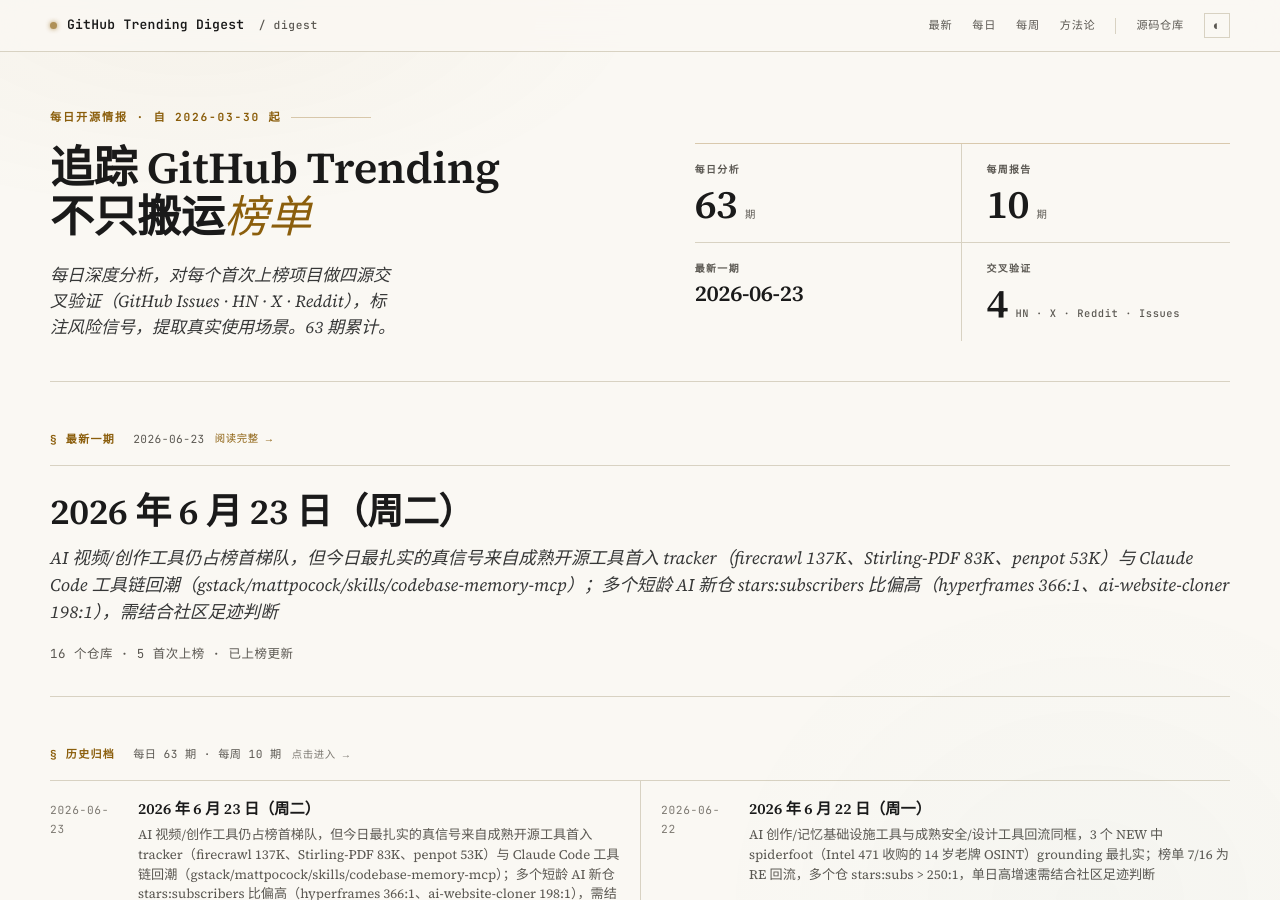
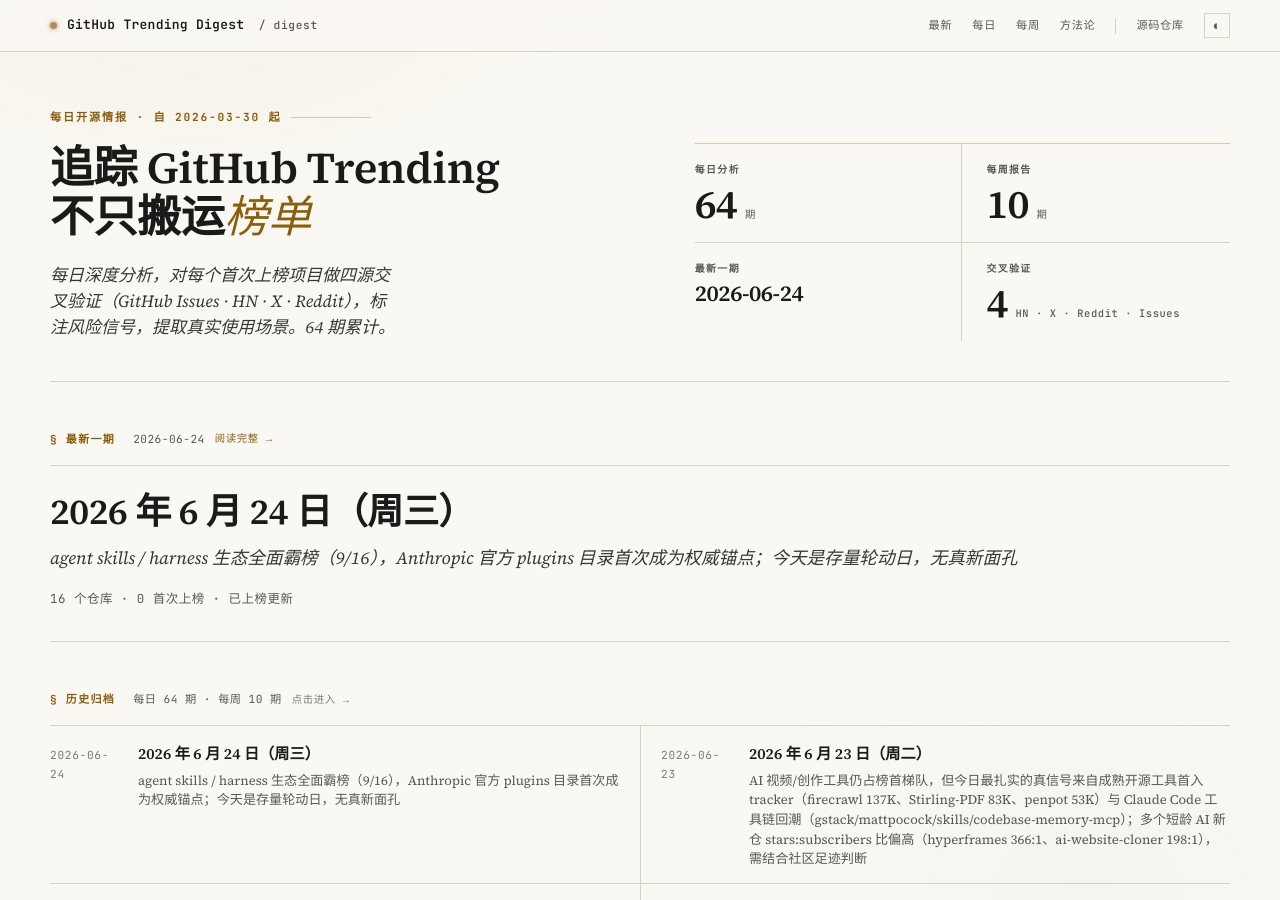
Before and after one commit to maxzyma/github-trending-digest, a Jekyll site: the page built from index.md, in a window 1280 px wide and 900 px high. Built offline with Jekyll 4.4.1, drawn with Linux system fonts in a browser that asks for light colours; part of the change alters nothing that is shown; some of the changed text lies outside the part shown.

Commit message:
daily: 2026-06-24 — agent skills/harness 生态霸榜 9/16，Anthropic 官方 plugins 目录 claude-plugins-official 首次成权威锚点（平台方对第三方 skills 赛道官方收口）+ 存量轮动日 16/16 全历史已上榜·零真 NEW（脚本 change 比对失效误标 NEW）+ daily_stock_analysis↑10/deer-flow↑5 领涨·palmier-pro↓5/voicebox↓8 退潮 + 多个短龄 agent 项目 star/watchers 失衡（ECC 197:1/worldmonitor 162:1/gstack 166:1）+ daily_stock_analysis fork:star≈0.9:1 template 复制模式
Generated with Claude Code

```diff
--- /dev/null
+++ b/daily/2026-06-24-analysis.md
@@ -0,0 +1,154 @@
+---
+layout: daily
+date: 2026-06-24
+title: GitHub Trending 深度分析 — 2026 年 6 月 24 日（周三）
+subtitle: agent skills / harness 生态全面霸榜（9/16），Anthropic 官方 plugins 目录首次成为权威锚点；今天是存量轮动日，无真新面孔
+total: 16
+new_count: 0
+new_repos: []
+updated_repos:
+  - repo: anthropics/claude-plugins-official
+    change: RE
+    days_listed: null
+  - repo: calesthio/OpenMontage
+    change: "="
+    days_listed: null
+  - repo: ZhuLinsen/daily_stock_analysis
+    change: ↑10
+    days_listed: null
+  - repo: mukul975/Anthropic-Cybersecurity-Skills
+    change: ↑1
+    days_listed: null
+  - repo: garrytan/gstack
+    change: ↑3
+    days_listed: null
+  - repo: bytedance/deer-flow
+    change: ↑5
+    days_listed: null
+  - repo: palmier-io/palmier-pro
+    change: ↓5
+    days_listed: null
+  - repo: jamiepine/voicebox
+    change: ↓8
+    days_listed: null
+  - repo: DeusData/codebase-memory-mcp
+    change: ↓3
+    days_listed: null
+  - repo: JCodesMore/ai-website-cloner-template
+    change: ↑2
+    days_listed: null
+  - repo: koala73/worldmonitor
+    change: RE
+    days_listed: null
+  - repo: shanraisshan/claude-code-best-practice
+    change: RE
+    days_listed: null
+  - repo: revfactory/harness
+    change: RE
+    days_listed: null
+  - repo: NousResearch/hermes-agent
+    change: RE
+    days_listed: null
+  - repo: affaan-m/ECC
+    change: RE
+    days_listed: null
+  - repo: byoungd/English-level-up-tips
+    change: RE
+    days_listed: null
+---
+
+# GitHub Trending 深度分析 — 2026 年 6 月 24 日（周三）
+
+_agent skills / harness 生态全面霸榜（9/16），Anthropic 官方 plugins 目录首次成为权威锚点；今天是存量轮动日，无真新面孔_
+
+_项目总数: 16 | 首次上榜: 0 | 重新上榜: 7 | 已上榜更新: 9 | 数据源: https://github.com/trending_
+
+## 本日主线
+
+**主线一：agent skills / harness 生态全面霸榜，且终于有了官方锚点。** 今天 16 个项目里有 9 个直接落在「agent 技能包 / agent harness / Claude Code 配置」这一条赛道上：OpenMontage（agentic 视频，自带 500+ agent skills）、mukul975/Anthropic-Cybersecurity-Skills（817 个安全技能）、garrytan/gstack（Garry Tan 的 Claude Code 配置）、bytedance/deer-flow（长程 SuperAgent harness）、anthropics/claude-plugins-official（**Anthropic 官方** plugins 目录）、shanraisshan/claude-code-best-practice、revfactory/harness（生成 agent 团队的 meta-skill）、NousResearch/hermes-agent、affaan-m/ECC（agent harness 性能优化）。最值得点开的是 **anthropics/claude-plugins-official**——这是 Anthropic 亲自下场维护的官方插件目录，给过去几周一直「短龄、高 star/watchers 比、营销驱动」的第三方 skills 赛道，提供了一个权威参照系。读者视角的判断：skills/plugins 不再只是社区自发的热度泡沫，平台方开始建立官方收口，这条赛道的「真信号」分量在上升。
+
+**主线二：今天是存量轮动日，没有真正的新面孔。** 16 个项目全部在本 tracker 历史 `-analysis.md` 中出现过——7 个昨日掉榜今日回流（worldmonitor / claude-plugins-official / claude-code-best-practice / harness / English-level-up-tips / hermes-agent / ECC），9 个连续在榜只是排名移动。抓取脚本因比对失效把全部 16 个误标成 NEW，实际首次上榜数为 0。读者价值：今天没有新趋势涌现，只有既有项目在榜单内的此消彼长——daily_stock_analysis（12→2）、deer-flow（10→5）领涨，palmier-pro（2→7）、voicebox（3→11）退潮。
+
+**主线三：榜单解读提醒 — 多个短龄 skills/agent 项目热度与社区足迹明显失衡。** 几个高 star 项目的 stars/watchers 比值偏离正常区间：affaan-m/ECC（22.0 万 star / 1,120 watchers ≈ 197:1，仓龄仅 5 个月）、koala73/worldmonitor（5.9 万 / 364 ≈ 162:1）、garrytan/gstack（11.4 万 / 686 ≈ 166:1）。ZhuLinsen/daily_stock_analysis 的 fork:star ≈ 0.9:1（4.7 万 star / 4.2 万 fork）是典型的「一键复制部署」template 传播模式推高 fork。这些都需要结合社区真实使用足迹判断，star 数本身不等于采用。
+
+## 已上榜更新（增量）
+
+### anthropics/claude-plugins-official — RE（昨日掉榜回流）
+
+- **Stars**: 30,863（今日 +77）| Python | watchers 686 → 比值健康（官方仓正常形态）
+- **更新**: Anthropic 官方维护的「高质量 Claude Code 插件目录」。open issues 764，pushed 2026-06-24 持续活跃。今日 star 增量最低（+77），说明它的价值不在爆发式涨星，而在「官方收口」这一结构性信号——给整条第三方 skills 赛道做权威背书与质量门槛。本日主线一的锚点。
+
+### calesthio/OpenMontage — =（榜首守榜）
+
+- **Stars**: 15,847（今日 +3,592，今日全榜增量最高）| Python | watchers 101 | 仓龄约 3 个月
+- **更新**: 连续领跑，「全球首个开源 agentic 视频生产系统，12 pipelines / 52 tools / 500+ agent skills」。issues 98、pushed 当日，维护活跃。star/watchers ≈ 157:1，仍属短龄高增速，需结合社区足迹判断真实采用。
+
+### ZhuLinsen/daily_stock_analysis — ↑10（12→2）
+
+- **Stars**: 47,129（今日 +1,119）| Python | forks 42,415（**fork:star ≈ 0.9:1**）
+- **更新**: LLM 驱动多市场股票分析系统，主打「零成本定时运行」。异常高的 fork:star 比反映其「fork 后自部署」的传播模式——用户 fork 来跑自己的定时任务，而非贡献代码。**vanity**：fork 数高不代表协作活跃，是部署模式产物。
+
+### mukul975/Anthropic-Cybersecurity-Skills — ↑1（4→3）
+
+- **Stars**: 19,749（今日 +1,041）| Python | 817 个结构化安全技能，对齐 MITRE ATT&CK / NIST CSF 等 6 套框架
+- **更新**: issues 仅 25，watchers 136，维护持续（pushed 6-22）。agentskills.io 标准、Apache 2.0，跨 20+ 平台。属于「技能包」赛道里 grounding 相对扎实的一个（明确框架映射 + 开放 license）。
+
+### garrytan/gstack — ↑3（7→4）
+
+- **Stars**: 114,125（今日 +573）| TypeScript | watchers 686（≈ 166:1）| issues 725
+- **更新**: 「Garry Tan 的 Claude Code 配置：23 个工具扮演 CEO/设计/工程经理等角色」。KOL（YC 总裁）个人品牌驱动是其主要传播力来源。**vanity**：11 万 star 与 686 watchers 的比值偏离，热度更多来自名人效应而非工具被广泛长期使用。
+
+### bytedance/deer-flow — ↑5（10→5）
+
+- **Stars**: 73,960（今日 +739）| Python | 字节开源长程 SuperAgent harness
+- **更新**: issues 944、pushed 当日，大厂背书 + 维护活跃。watchers 319。沙箱/记忆/工具/subagent/消息网关的完整 harness 架构，是今日 harness 赛道里工程完整度较高的一个。
+
+### palmier-io/palmier-pro — ↓5（2→7）
+
+- **Stars**: 8,454（今日 +1,630）| Swift | watchers 29 | 仓龄约 2.5 个月
+- **更新**: 「为 AI 打造的 macOS 视频编辑器」。排名回落但今日仍 +1,630。watchers 仅 29，star/watchers ≈ 291:1，**vanity**：短龄高增速、社区足迹薄，需谨慎解读。
+
+### jamiepine/voicebox — ↓8（3→11）
+
+- **Stars**: 33,196（今日 +1,045）| TypeScript | 开源 AI 语音工作室
+- **更新**: 排名明显回落（3→11）。值得注意 **pushed 停在 2026-04-26**（近两月无提交），但仍持续上榜涨星——issues 476 积累。**bus_factor**：代码近两月未更新，热度与维护活跃度出现背离。
+
+### DeusData/codebase-memory-mcp — ↓3（11→14）
+
+- **Stars**: 13,017（今日 +1,300）| Python | 代码库知识图谱 MCP server
+- **更新**: 「158 语言、亚毫秒查询、99% 更少 token、单一静态二进制」。issues 129、pushed 当日。今日 +1,300 仍高，但排名回落。属 agent 记忆/检索基础设施，技术叙事清晰但宣传话术较重（「99% fewer tokens」），需看实测。
+
+### JCodesMore/ai-website-cloner-template — ↑2（14→12）
+
+- **Stars**: 18,594（今日 +826）| TypeScript | 「一条命令用 AI agent 克隆任意网站」
+- **更新**: forks 2,808、issues 仅 12。template 类项目，**vanity**：低 issue + template 复制模式，热度偏传播驱动。
+
+### koala73/worldmonitor — RE（回流）
+
+- **Stars**: 59,126（今日 +294）| TypeScript | 实时全球情报看板（AI 新闻聚合 + 地缘监控）
+- **更新**: watchers 364（≈ 162:1），仓龄约 5.5 个月。issues 178、pushed 当日。**vanity**：高 star/watchers 比，热度与社区足迹存在落差。
+
+### shanraisshan/claude-code-best-practice — RE（回流）
+
+- **Stars**: 59,504（今日 +344）| HTML | 「从 vibe coding 到 agentic engineering」最佳实践集
+- **更新**: issues 仅 12，watchers 452（≈ 132:1）。HTML 内容站/清单类项目，**vanity**：清单型仓库的 star 易冲高，实际深度使用难验证。
+
+### revfactory/harness — RE（回流，上次 2026-06-02）
+
+- **Stars**: 7,452（今日 +128）| HTML | 设计领域专属 agent 团队的 meta-skill
+- **更新**: 距上次上榜（6-02）约 3 周回流。issues 22、watchers 48、**pushed 停在 2026-06-10**。增量温和，社区足迹偏薄。
+
+### NousResearch/hermes-agent — RE（回流）
+
+- **Stars**: 200,998（今日 +936）| JavaScript | NousResearch 出品「与你共同成长的 agent」
+- **更新**: 老牌高 star 项目回流，watchers 794、forks 3.6 万。**open issues 高达 23,100**——超大仓的 issue 积累需谨慎解读为维护风险还是社区活跃，结合 NousResearch 的团队背景看更可能是高活跃度产物。
+
+### affaan-m/ECC — RE（回流）
+
+- **Stars**: 220,566（今日 +593）| watchers 1,120（≈ **197:1**）| 仓龄仅 5 个月
+- **更新**: 「agent harness 性能优化系统」。22 万 star / 1,120 watchers 的极端比值 + 短龄，是本 tracker 长期跟踪的热度校准样本。**vanity**：star 增长与社区足迹（watchers / issues 78）严重不匹配，需结合真实使用判断。
+
+### byoungd/English-level-up-tips — RE（回流）
+
+- **Stars**: 54,511（今日 +125）| C | 英语学习/人生进阶指南（中文社区）
+- **更新**: 唯一非技术类回流项目，仓龄最长（2017 创建）。watchers 937，star 增长结构健康，属内容型长青项目偶发回流，与今日 agent 主线无关。
--- /dev/null
+++ b/daily/2026-06-24.md
@@ -0,0 +1,23 @@
+# GitHub Trending 每日榜单 — 2026 年 6 月 24 日（周三）
+
+| # | 项目 | Stars | 今日 | 排名变化 |
+|---|------|-------|------|---------|
+| 1 | [calesthio/OpenMontage](https://github.com/calesthio/OpenMontage) | — | +3,592 | NEW |
+| 2 | [ZhuLinsen/daily_stock_analysis](https://github.com/ZhuLinsen/daily_stock_analysis) | — | +1,119 | NEW |
+| 3 | [mukul975/Anthropic-Cybersecurity-Skills](https://github.com/mukul975/Anthropic-Cybersecurity-Skills) | — | +1,041 | NEW |
+| 4 | [garrytan/gstack](https://github.com/garrytan/gstack) | — | +1,011 | NEW |
+| 5 | [bytedance/deer-flow](https://github.com/bytedance/deer-flow) | — | +739 | NEW |
+| 6 | [koala73/worldmonitor](https://github.com/koala73/worldmonitor) | — | +294 | NEW |
+| 7 | [palmier-io/palmier-pro](https://github.com/palmier-io/palmier-pro) | — | +1,630 | NEW |
+| 8 | [anthropics/claude-plugins-official](https://github.com/anthropics/claude-plugins-official) | — | +77 | NEW |
+| 9 | [shanraisshan/claude-code-best-practice](https://github.com/shanraisshan/claude-code-best-practice) | — | +344 | NEW |
+| 10 | [revfactory/harness](https://github.com/revfactory/harness) | — | +128 | NEW |
+| 11 | [jamiepine/voicebox](https://github.com/jamiepine/voicebox) | — | +1,045 | NEW |
+| 12 | [JCodesMore/ai-website-cloner-template](https://github.com/JCodesMore/ai-website-cloner-template) | — | +826 | NEW |
+| 13 | [byoungd/English-level-up-tips](https://github.com/byoungd/English-level-up-tips) | — | +125 | NEW |
+| 14 | [DeusData/codebase-memory-mcp](https://github.com/DeusData/codebase-memory-mcp) | — | +1,300 | NEW |
+| 15 | [NousResearch/hermes-agent](https://github.com/NousResearch/hermes-agent) | — | +936 | NEW |
+| 16 | [affaan-m/ECC](https://github.com/affaan-m/ECC) | — | +593 | NEW |
+
+> 数据源：<https://github.com/trending> · 抓取于 2026-06-24
+> 排名变化列为脚本对比昨日原始榜单的结果；NEW/RE 的最终判定见当日深度分析（按全历史 `-analysis.md` 精确匹配）。
--- a/index.md
+++ b/index.md
@@ -28,6 +28,7 @@ title: GitHub Trending Digest
 
 ## Daily Analysis
 
+- [2026-06-24](daily/2026-06-24-analysis) — agent skills / harness 生态全面霸榜（9/16），Anthropic 官方 plugins 目录 claude-plugins-official 首次成为权威锚点（平台方对第三方 skills 赛道做官方收口）；今天是存量轮动日，16/16 全为历史已上榜项目、零真新面孔；多个短龄 agent 项目 star/watchers 失衡（ECC 197:1、worldmonitor 162:1、gstack 166:1），daily_stock_analysis fork:star≈0.9:1 template 复制模式需结合社区足迹判断
 - [2026-06-23](daily/2026-06-23-analysis) — AI 视频/创作工具仍占榜首梯队（OpenMontage/palmier-pro 单日增量领跑，新面孔 hyperframes 主打 HTML 渲染视频），但今日最扎实的真信号是成熟开源工具首入 tracker（firecrawl 137K/Stirling-PDF 83K/airllm）+ Claude Code 工具链回潮（gstack/mattpocock-skills/codebase-memory-mcp）；hyperframes(366:1 厂商主导)、ai-website-cloner-template(198:1 template 复制)等短龄高比值仓需区分成因解读
 - [2026-06-22](daily/2026-06-22-analysis) — AI 创作/视频与「agent 记忆·上下文·代码智能」基础设施工具占榜单大半（headroom/codebase-memory-mcp/cognee/mattpocock-skills），成熟安全/设计工具集体回流（spiderfoot/penpot/Anthropic-Cybersecurity-Skills）；3 个真 NEW 中 spiderfoot（14 岁老牌 OSINT、商业版被 Intel 471 收购）与 biliTickerBuy（B 站抢票、中文社区扎实）grounding 最强，cognee 热度与社区足迹有落差；榜单 7/16 为 RE 回流，单日高增速需结合社区足迹判断
 - [2026-06-20](daily/2026-06-20-analysis) — 周末榜单由「AI 创作/视频工具」与「成熟开源 SaaS 替代品回流」两条线主导：palmier-pro/OpenMontage/voicebox 撑起创作赛道，penpot/insomnia/twenty 集体回潮；turso、Pake、SmsForwarder 三个工具型项目首入 tracker，grounding 都偏扎实；palmier-pro/OpenMontage/headroom 等短龄高增速 AI 项目需结合社区足迹判断
```
